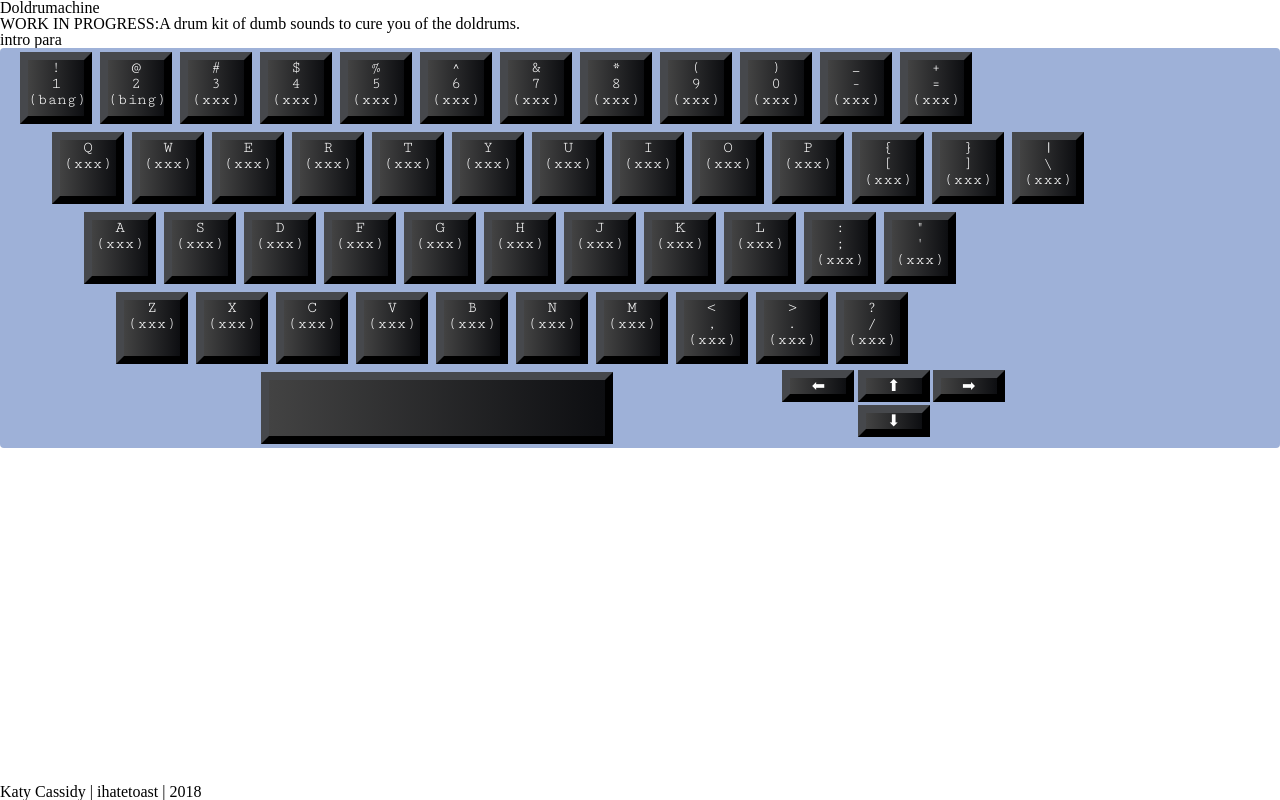
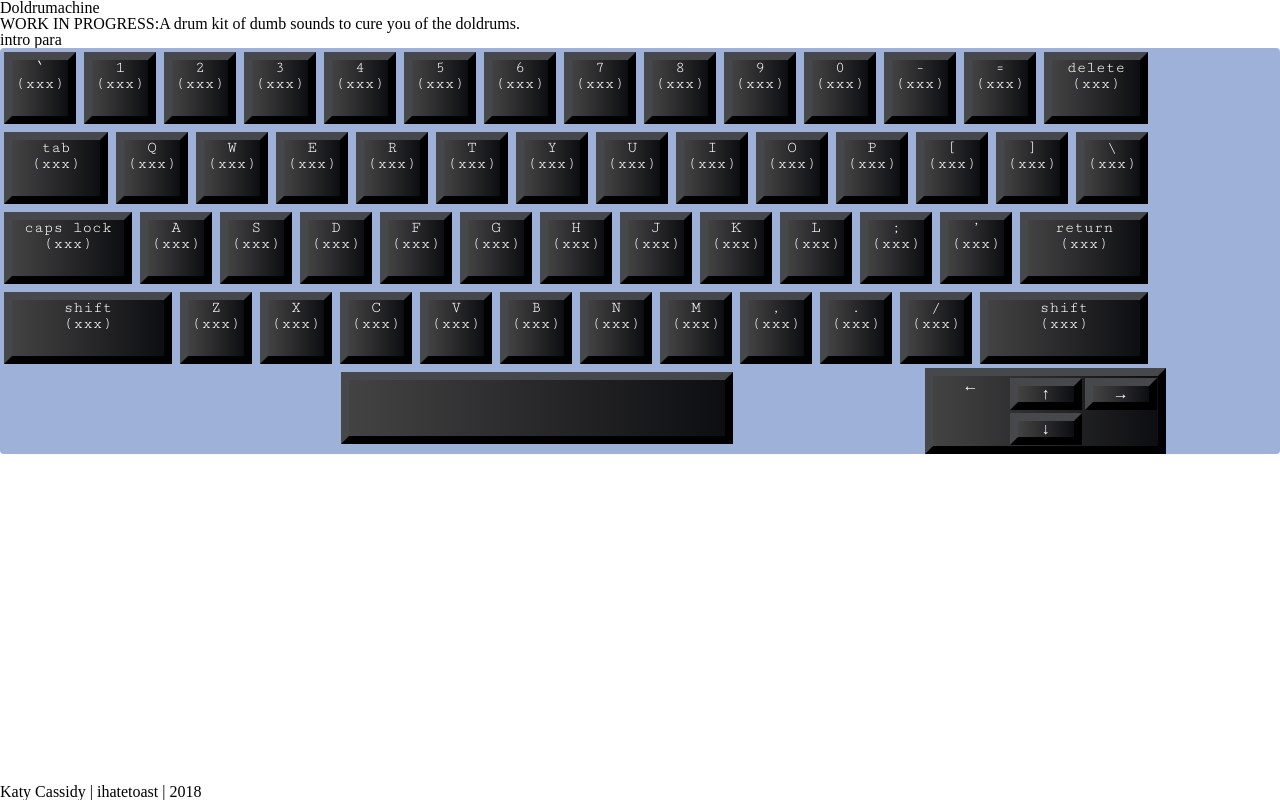
Before and after one commit to ihatetoast/dumbmachine, a website: page index.html in a window 1280 px wide. Drawn offline with Linux system fonts and the light colour scheme; files that its build step writes are made by us from their sources.

Commit message:
functionality done for one key A. class added and removed after trans

```diff
--- a/app/styles/style.scss
+++ b/app/styles/style.scss
@@ -57,40 +57,40 @@ kbd,
 }
 
 //KEYS:
-.keys,
-.space-bar,
-.arrow-keys {
+.key {
   border: 0.5rem outset $grey;
   background-image: linear-gradient(to right, #434343 0%, $black 100%);
   color: white;
+  transition: all 0.1s;
 }
 .keys {
   @include key(4.5em, 4.5em, 0.25em, 0.25em, 0.25em, 0.25em);
 }
-.num-row {
-  margin-left: 1em;
-}
-.querty-row {
-  margin-left: 3em;
-}
-.asdf-row {
-  margin-left: 5em;
-}
-.zxcv-row {
-  margin-left: 7em;
-}
+
 .space-arrows-row {
-  margin-left: 15.3em;
+  margin-left: 20.3em;
 }
 .space-bar {
-  @include key(4.5em, 22em, 0.25em, 1em, 0.25em, 1em);
+  @include key(4.5em, 24.5em, 0.25em, 1em, 0.25em, 1em);
 }
+.tab-key,
+.delete-key {
+  @include key(4.5em, 6.5em, 0.25em, 0.25em, 0.25em, 0.25em);
+}
+.shift-key {
+  @include key(4.5em, 10.5em, 0.25em, 0.25em, 0.25em, 0.25em);
+}
+.capslock-key,
+.return-key {
+  @include key(4.5em, 8em, 0.25em, 0.25em, 0.25em, 0.25em);
+}
+
 .arrow-keys-row,
 .up-down-div {
   display: flex;
 }
 .arrow-keys-row {
-  margin-left: 9.5em;
+  margin-left: 11em;
 }
 .up-down-div {
   flex-direction: column;
@@ -98,3 +98,10 @@ kbd,
 .arrow-keys {
   @include key(2em, 4.5em, 0.1em, 0.1em, 0.1em, 0.1em);
 }
+
+//When key hit, .hit is added. will listen only to transform
+
+.hit {
+  box-shadow: 4px 4px 2px chartreuse; //just to test. style later
+  transform: scale(1.1);
+}
--- a/index.html
+++ b/index.html
@@ -20,231 +20,238 @@
     <div class="keyboard">
       <div class="key-div">
         <div class="num-row keys-row">
-          <div class="keys">
-            <kbd>!</kbd>
+          <div data-key="192" class="key keys">
+            <kbd>&#8245;</kbd>
+            <span class="sound">(xxx)</span>
+          </div>
+          <div data-key="49" class="key keys">
             <kbd>1</kbd>
-            <span class="sound">(bang)</span>
+            <span class="sound">(xxx)</span>
           </div>
-          <div class="keys">
-            <kbd>@</kbd>
+          <div data-key="50" class="key keys">
             <kbd>2</kbd>
-            <span class="sound">(bing)</span>
+            <span class="sound">(xxx)</span>
           </div>
-          <div class="keys">
-            <kbd>#</kbd>
+          <div data-key="51" class="key keys">
             <kbd>3</kbd>
             <span class="sound">(xxx)</span>
           </div>
-          <div class="keys">
-            <kbd>$</kbd>
+          <div data-key="52" class="key keys">
             <kbd>4</kbd>
             <span class="sound">(xxx)</span>
           </div>
-          <div class="keys">
-            <kbd>%</kbd>
+          <div data-key="53" class="key keys">
             <kbd>5</kbd>
             <span class="sound">(xxx)</span>
           </div>
-          <div class="keys">
-            <kbd>^</kbd>
+          <div data-key="54" class="key keys">
             <kbd>6</kbd>
             <span class="sound">(xxx)</span>
           </div>
-          <div class="keys">
-            <kbd>&</kbd>
+          <div data-key="55" class="key keys">
             <kbd>7</kbd>
             <span class="sound">(xxx)</span>
           </div>
-          <div class="keys">
-            <kbd>*</kbd>
+          <div data-key="56" class="key keys">
             <kbd>8</kbd>
             <span class="sound">(xxx)</span>
           </div>
-          <div class="keys">
-            <kbd>(</kbd>
+          <div data-key="57" class="key keys">
             <kbd>9</kbd>
             <span class="sound">(xxx)</span>
           </div>
-          <div class="keys">
-            <kbd>)</kbd>
+          <div data-key="48" class="key keys">
             <kbd>0</kbd>
             <span class="sound">(xxx)</span>
           </div>
-          <div class="keys">
-            <kbd>_</kbd>
+          <div data-key="189" class="key keys">
             <kbd>-</kbd>
             <span class="sound">(xxx)</span>
           </div>
-          <div class="keys">
-            <kbd>+</kbd>
-            <kbd>=</kbd>
+          <div data-key="187" class="key keys">
+            <kbd>&#61;</kbd>
+            <span class="sound">(xxx)</span>
+          </div>
+          <div data-key="8" class="key delete-key">
+            <kbd>delete</kbd>
             <span class="sound">(xxx)</span>
           </div>
         </div>
         <!-- end num-row TOTAL: 12-->
         <div class="querty-row keys-row">
-          <div class="keys">
+          <div data-key="9" class="key tab-key">
+            <kbd>tab</kbd>
+            <span class="sound">(xxx)</span>
+          </div>
+          <div data-key="81" class="key keys">
             <kbd>Q</kbd>
             <span class="sound">(xxx)</span>
           </div>
-          <div class="keys">
+          <div data-key="87" class="key keys">
             <kbd>W</kbd>
             <span class="sound">(xxx)</span>
           </div>
-          <div class="keys">
+          <div data-key="69" class="key keys">
             <kbd>E</kbd>
             <span class="sound">(xxx)</span>
           </div>
-          <div class="keys">
+          <div data-key="82" class="key keys">
             <kbd>R</kbd>
             <span class="sound">(xxx)</span>
           </div>
-          <div class="keys">
+          <div data-key="84" class="key keys">
             <kbd>T</kbd>
             <span class="sound">(xxx)</span>
           </div>
-          <div class="keys">
+          <div data-key="89" class="key keys">
             <kbd>Y</kbd>
             <span class="sound">(xxx)</span>
           </div>
-          <div class="keys">
+          <div data-key="85" class="key keys">
             <kbd>U</kbd>
             <span class="sound">(xxx)</span>
           </div>
-          <div class="keys">
+          <div data-key="73" class="key keys">
             <kbd>I</kbd>
             <span class="sound">(xxx)</span>
           </div>
-          <div class="keys">
+          <div data-key="79" class="key keys">
             <kbd>O</kbd>
             <span class="sound">(xxx)</span>
           </div>
-          <div class="keys">
+          <div data-key="80" class="key keys">
             <kbd>P</kbd>
             <span class="sound">(xxx)</span>
           </div>
-          <div class="keys">
-            <kbd>{</kbd>
-            <kbd>[</kbd>
+          <div data-key="219" class="key keys">
+            <kbd>&#91;</kbd>
             <span class="sound">(xxx)</span>
           </div>
-          <div class="keys">
-            <kbd>}</kbd>
-            <kbd>]</kbd>
+          <div data-key="221" class="key keys">
+            <kbd>&#93;</kbd>
             <span class="sound">(xxx)</span>
           </div>
-          <div class="keys">
-            <kbd>|</kbd>
-            <kbd>\</kbd>
+          <div data-key="220" class="key keys">
+            <kbd>&#92;</kbd>
             <span class="sound">(xxx)</span>
           </div>
         </div>
         <!-- end qwery-row TOTAL: 13 -->
         <div class="asdf-row keys-row">
-          <div class="keys">
+          <div data-key="20" class="key capslock-key">
+            <kbd>caps lock</kbd>
+            <span class="sound">(xxx)</span>
+          </div>
+          <div data-key="65" class="key keys">
             <kbd>A</kbd>
             <span class="sound">(xxx)</span>
           </div>
-          <div class="keys">
+          <div data-key="83" class="key keys">
             <kbd>S</kbd>
             <span class="sound">(xxx)</span>
           </div>
-          <div class="keys">
+          <div data-key="68" class="key keys">
             <kbd>D</kbd>
             <span class="sound">(xxx)</span>
           </div>
-          <div class="keys">
+          <div data-key="70" class="key keys">
             <kbd>F</kbd>
             <span class="sound">(xxx)</span>
           </div>
-          <div class="keys">
+          <div data-key="71" class="key keys">
             <kbd>G</kbd>
             <span class="sound">(xxx)</span>
           </div>
-          <div class="keys">
+          <div data-key="72" class="key keys">
             <kbd>H</kbd>
             <span class="sound">(xxx)</span>
           </div>
-          <div class="keys">
+          <div data-key="74" class="key keys">
             <kbd>J</kbd>
             <span class="sound">(xxx)</span>
           </div>
-          <div class="keys">
+          <div data-key="75" class="key keys">
             <kbd>K</kbd>
             <span class="sound">(xxx)</span>
           </div>
-          <div class="keys">
+          <div data-key="76" class="key keys">
             <kbd>L</kbd>
             <span class="sound">(xxx)</span>
           </div>
-          <div class="keys">
-            <kbd>:</kbd>
-            <kbd>;</kbd>
+          <div data-key="186" class="key keys">
+            <kbd>&#59;</kbd>
             <span class="sound">(xxx)</span>
           </div>
-          <div class="keys">
-            <kbd>"</kbd>
-            <kbd>'</kbd>
+          <div data-key="222" class="key keys">
+            <kbd>&#8217;</kbd>
+            <span class="sound">(xxx)</span>
+          </div>
+          <div data-key="13" class="key return-key">
+            <kbd>return</kbd>
             <span class="sound">(xxx)</span>
           </div>
         </div>
         <!-- end asdf-row TOTAL: 11-->
         <div class="zxcv-row keys-row">
-          <div class="keys">
+          <div data-key="16" class="key shift-key shift-left">
+            <kbd>shift</kbd>
+            <span class="sound">(xxx)</span>
+          </div>
+          <div data-key="90" class="key keys">
             <kbd>Z</kbd>
             <span class="sound">(xxx)</span>
           </div>
-          <div class="keys">
+          <div data-key="88" class="key keys">
             <kbd>X</kbd>
             <span class="sound">(xxx)</span>
           </div>
-          <div class="keys">
+          <div data-key="67" class="key keys">
             <kbd>C</kbd>
             <span class="sound">(xxx)</span>
           </div>
-          <div class="keys">
+          <div data-key="86" class="key keys">
             <kbd>V</kbd>
             <span class="sound">(xxx)</span>
           </div>
-          <div class="keys">
+          <div data-key="66" class="key keys">
             <kbd>B</kbd>
             <span class="sound">(xxx)</span>
           </div>
-          <div class="keys">
+          <div data-key="78" class="key keys">
             <kbd>N</kbd>
             <span class="sound">(xxx)</span>
           </div>
-          <div class="keys">
+          <div data-key="77" class="key keys">
             <kbd>M</kbd>
             <span class="sound">(xxx)</span>
           </div>
-          <div class="keys">
-            <kbd>
-              <</kbd>
-                <kbd>,</kbd>
-                <span class="sound">(xxx)</span>
-          </div>
-          <div class="keys">
-            <kbd>></kbd>
-            <kbd>.</kbd>
+          <div data-key="188" class="key keys">
+            <kbd>&#44;</kbd>
             <span class="sound">(xxx)</span>
           </div>
-          <div class="keys">
-            <kbd>?</kbd>
-            <kbd>/</kbd>
+          <div data-key="190" class="key keys">
+            <kbd>&#46;</kbd>
+            <span class="sound">(xxx)</span>
+          </div>
+          <div data-key="191" class="key keys">
+            <kbd>&#47;</kbd>
+            <span class="sound">(xxx)</span>
+          </div>
+          <div data-key="16" class="key shift-key shift-right">
+            <kbd>shift</kbd>
             <span class="sound">(xxx)</span>
           </div>
         </div>
         <!-- end zxcv-row TOTAL: 10-->
         <div class="space-arrows-row keys-row">
-          <div class="space-bar"></div>
-          <div class="arrow-keys-row">
-            <div class="arrow-keys">⬅</div>
-            <div class="up-down-div">
-              <div class="arrow-keys">⬆</div>
-              <div class="arrow-keys">⬇</div>
+          <div data-key="32" class="key space-bar"></div>
+          <div data-key="37" class="key arrow-keys-row">
+            <div class="arrow-keys">&#8592;</div>
+            <div data-key="32" class="up-down-div">
+              <div data-key="38" class="key arrow-keys">&#8593;</div>
+              <div data-key="40" class="key arrow-keys">&#8595;</div>
             </div>
-            <div class="arrow-keys">➡</div>
+            <div data-key="39" class="key arrow-keys">&#8594;</div>
           </div>
         </div>
         <!-- end space-arrows-row TOTAL: 5-->
@@ -257,7 +264,11 @@
   <footer>
     <p>Katy Cassidy | ihatetoast | 2018</p>
   </footer>
+
+  <!-- AUDIO: -->
+  <audio data-key="65" src="./app/assets/sounds/ah.mp3"></audio>
   <script src="dist/all.js"></script>
+  <!-- <script src="app/js/script.js"></script> -->
 </body>
 
 </html>
```
Also changed, not shown: app/js/script.js (+28 -0 lines), dist/all.js, dist/css/style.css.
